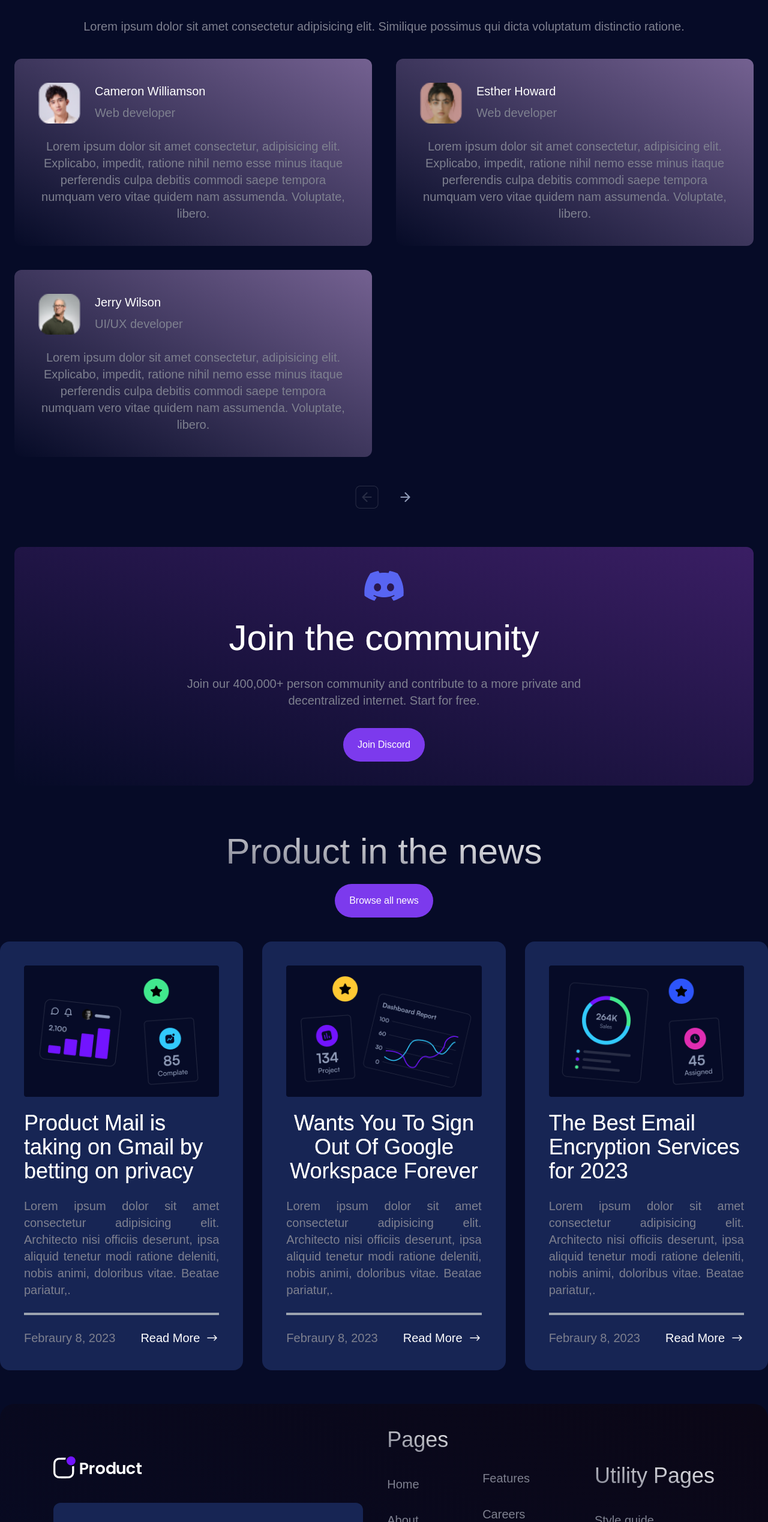
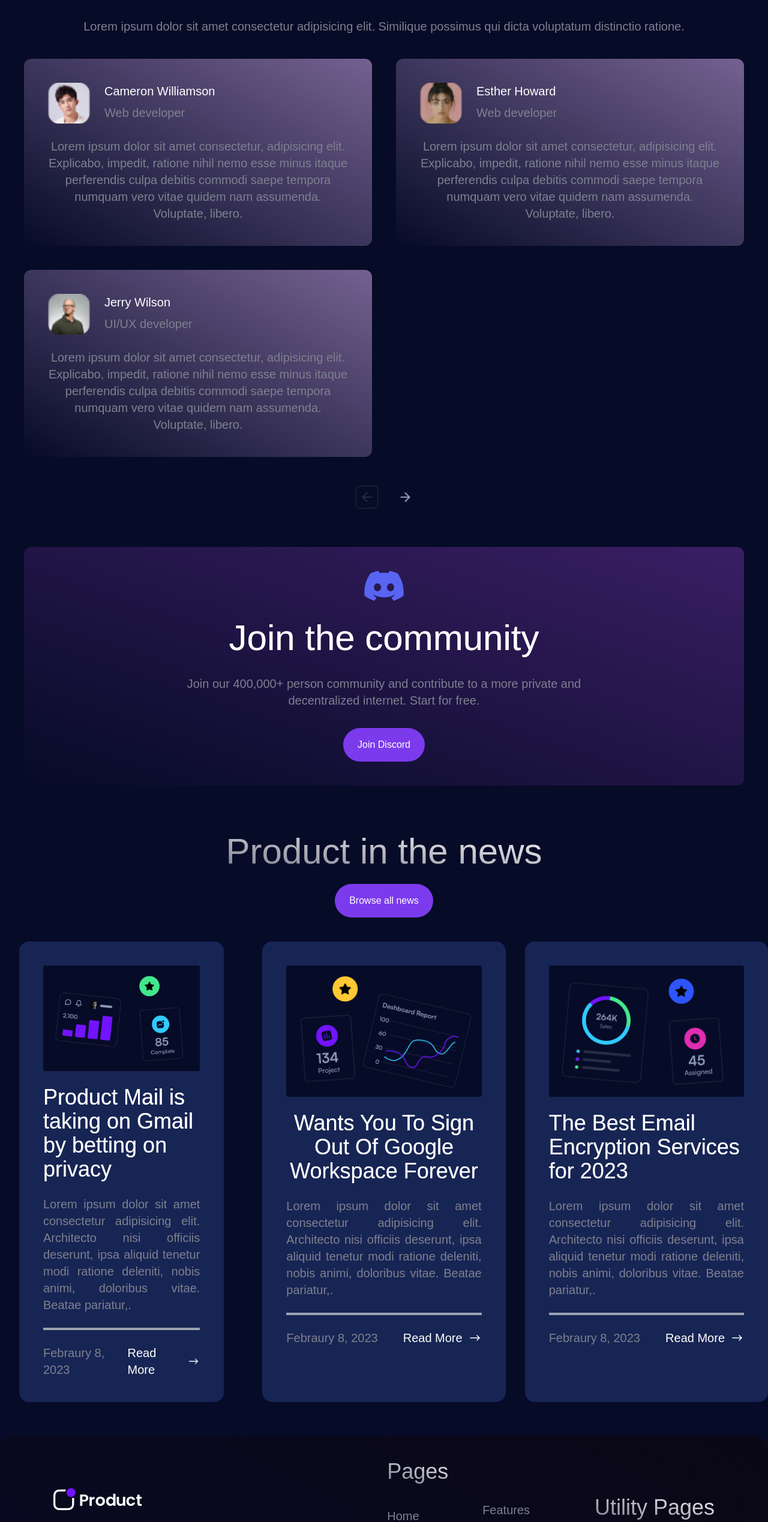
Before and after one commit to Sallah10/saas-landing-page, a Next.js app: page / in a window 1280 px wide. Shown: the part 6808-9346 px from the top of the page at 60% size. Built offline with nearby package versions, Linux system fonts and the light colour scheme.

Commit message:
padding of cards added

```diff
--- a/components/blog.jsx
+++ b/components/blog.jsx
@@ -12,8 +12,8 @@
         <h2 className='text-H2 text-center'> Product in the news</h2>
         <button className='purple-button'> Browse all news</button>
       </div>
-      <div className="grid grid-cols-1 lg:grid-cols-3 gap-8 justify-around">
-        <div className='card rounded-2xl'>
+      <div className="grid grid-cols-1 lg:grid-cols-3  gap-8 justify-around">
+        <div className='card rounded-2xl  md:mx-8'>
           <Image src={BI1} width={500} alt='Blog image 1'/>
           <h3 className='text-H3 text-white'> Product Mail is taking on Gmail by betting on privacy</h3>
           <p className='text-p border-b-4 border-gray-400 pb-6 text-justify'> Lorem ipsum dolor sit amet consectetur adipisicing elit. Architecto nisi officiis deserunt, ipsa aliquid tenetur modi ratione deleniti, nobis animi, doloribus vitae. Beatae pariatur,.</p>
--- a/components/testimonials.jsx
+++ b/components/testimonials.jsx
@@ -15,7 +15,7 @@
         <h2 className='text-H2 text-center'>What our clients say</h2>
         <p className='text-p text-center'>Lorem ipsum dolor sit amet consectetur adipisicing elit. Similique possimus qui dicta voluptatum distinctio ratione.</p>
       </div>
-      <div className="grid grid-cols-1 lg:grid-cols-2 gap-10">
+      <div className="grid grid-cols-1 px-4 lg:grid-cols-2 gap-10">
         <div className='card rounded-xl bg-gradient-to-bl from-[#746191] to-[#060B27]'>
           <div className='flex gap-6'>
             <Image src={avatar2} width={70} height={40} alt='avatar1'/>
@@ -51,7 +51,7 @@
         <Image src={leftarrow} alt='left-arrow'/>
         <Image src={rightarrow} alt='right-arrow'/>
       </div>
-      <div className="card items-center max-w-[100%] max-h-[500px] justify-center gap-8 bg-gradient-to-bl from-[#3a1e64] to-[#060B27] my-16 rounded-xl bg-[url('/assets/Bg shape.png')] ">
+      <div className="card items-center max-w-[100%] md:mx-4 max-h-[500px] justify-center gap-8 bg-gradient-to-bl from-[#3a1e64] to-[#060B27] my-16 rounded-xl bg-[url('/assets/Bg shape.png')] ">
         <Image src={discord} alt='discord'/>
         <h2 className='text-H2 text-white text-center'> Join the community</h2>
         <p className='text-p max-w-[700px] text-center'> Join our 400,000+ person community and contribute to a more private and decentralized internet. Start for free.</p>
```
